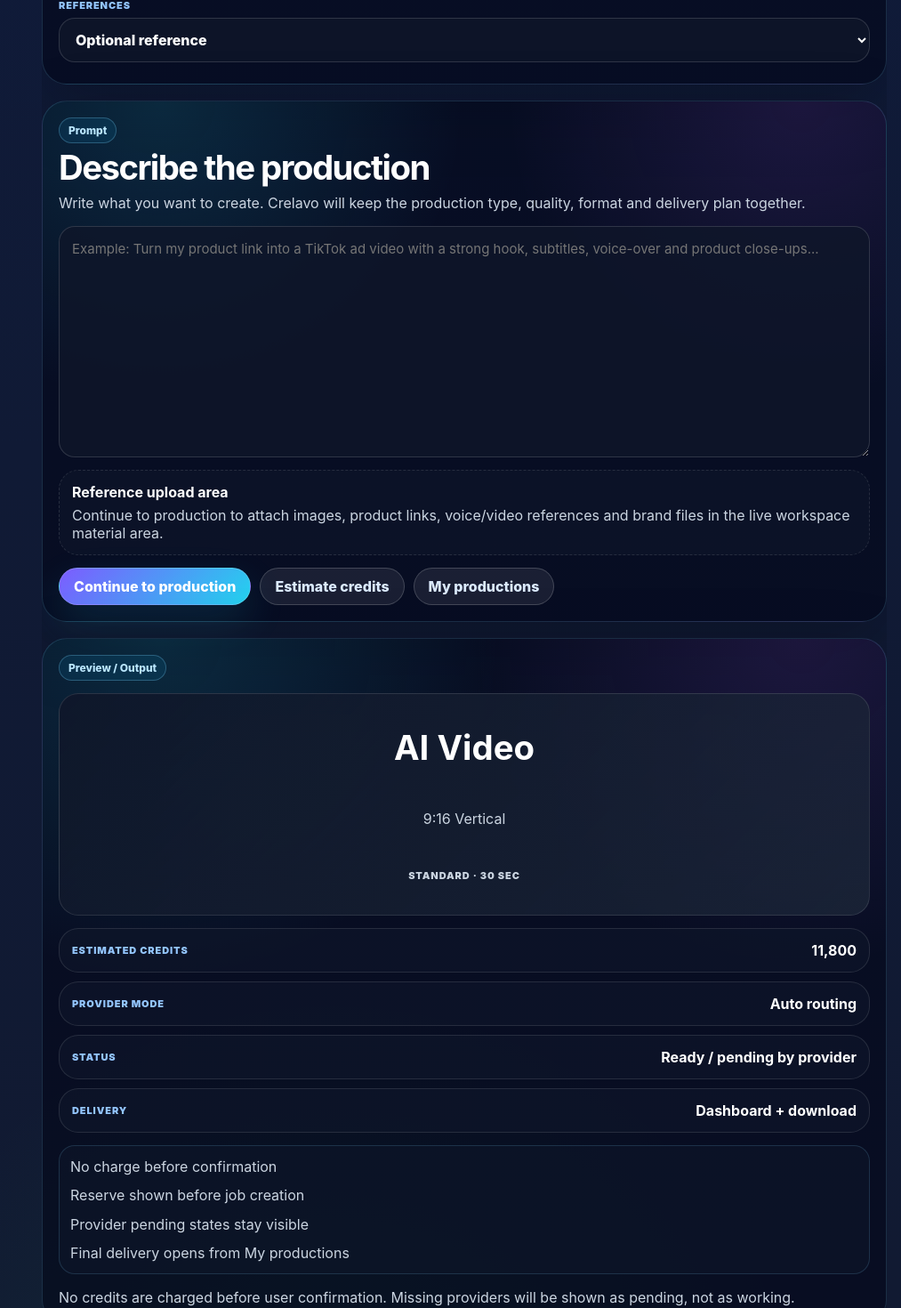
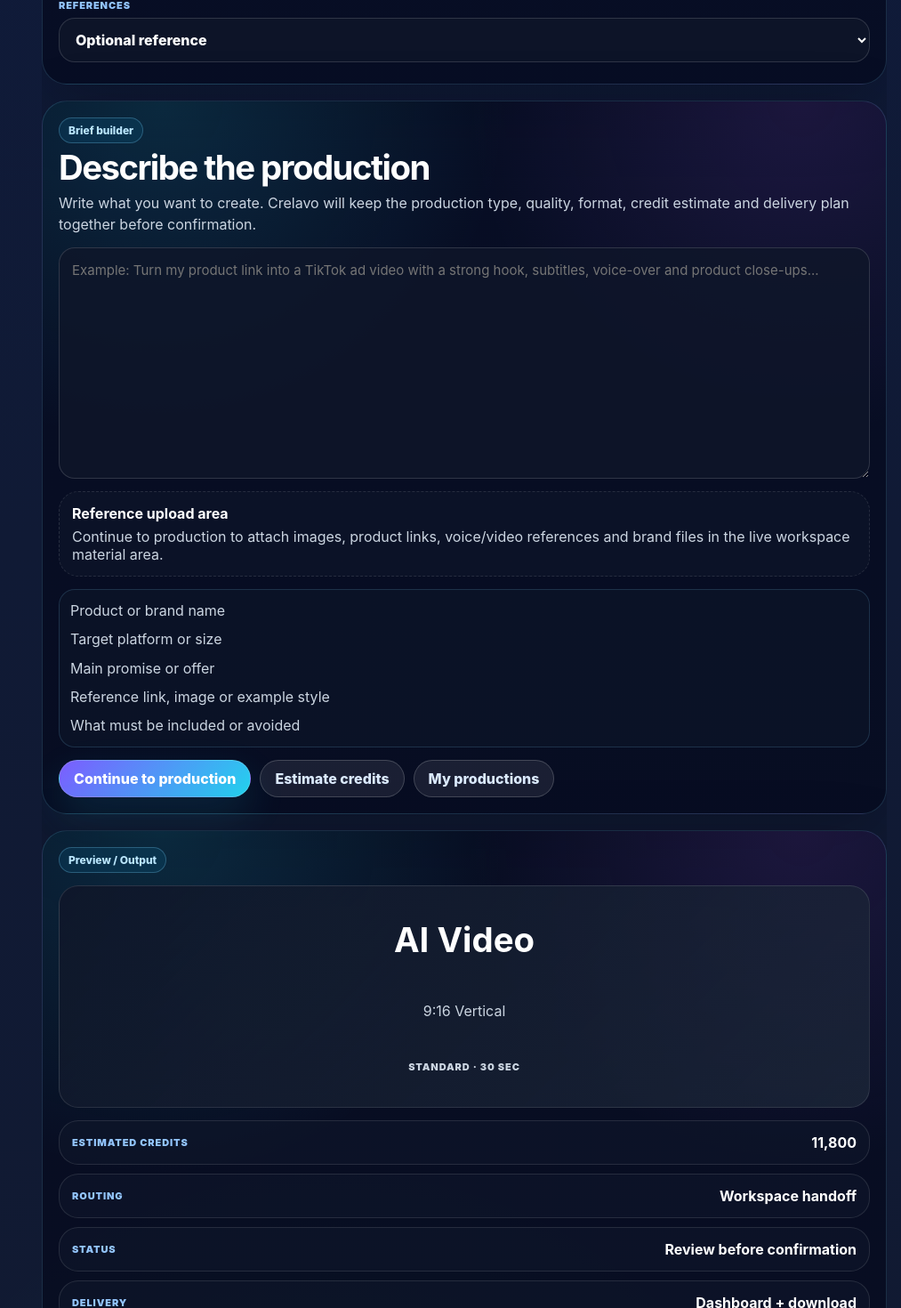
Before and after one commit to olcayto44/crelavo-vercel-upload, a Next.js app: page /dashboard/create in a window 1280 px wide. Shown: the part 840-2310 px from the top of the page at 89% size, without its empty margins (267-1280 px from the left). Built offline with nearby package versions, Linux system fonts and the light colour scheme; no server answers.

Commit message:
improve api-free conversion trust flow

```diff
--- a/src/components/ProductionStudio.tsx
+++ b/src/components/ProductionStudio.tsx
@@ -17,6 +17,21 @@ const studioTypes = [
 const qualityOptions = ["Fast", "Standard", "Professional", "Cinematic", "Ultra"];
 const formatOptions = ["9:16 Vertical", "16:9 Landscape", "1:1 Square", "4:5 Social", "Custom"];
 const durationOptions = ["5 sec", "10 sec", "15 sec", "30 sec", "60 sec", "Project based"];
+
+const createTrustSteps = [
+  "No credit charge on this screen",
+  "Final reserve is reviewed before job confirmation",
+  "Reference files and product links stay attached to the request",
+  "Final outputs are delivered from My productions"
+];
+
+const createBriefTips = [
+  "Product or brand name",
+  "Target platform or size",
+  "Main promise or offer",
+  "Reference link, image or example style",
+  "What must be included or avoided"
+];
 
 export function ProductionStudio({ initialIdea = "", initialType = "AI Video" }: { initialIdea?: string; initialType?: string }) {
   const [prompt, setPrompt] = useState(initialIdea);
@@ -84,20 +99,23 @@ export function ProductionStudio({ initialIdea = "", initialType = "AI Video" }:
 
         <main className="production-studio-panel studio-center-panel">
           <div>
-            <span className="badge">Prompt</span>
+            <span className="badge">Brief builder</span>
             <h2>Describe the production</h2>
-            <p>Write what you want to create. Crelavo will keep the production type, quality, format and delivery plan together.</p>
+            <p>Write what you want to create. Crelavo will keep the production type, quality, format, credit estimate and delivery plan together before confirmation.</p>
           </div>
           <textarea value={prompt} onChange={(event) => setPrompt(event.target.value)} placeholder="Example: Turn my product link into a TikTok ad video with a strong hook, subtitles, voice-over and product close-ups..." />
           <div className="studio-reference-dropzone">
             <strong>Reference upload area</strong>
             <span>Continue to production to attach images, product links, voice/video references and brand files in the live workspace material area.</span>
           </div>
+          <div className="studio-trust-checklist studio-brief-tip-list">
+            {createBriefTips.map((item) => <span key={item}>{item}</span>)}
+          </div>
           {estimateOpen ? (
             <div className="studio-estimate-trust-card">
               <strong>{estimatedCredits.toLocaleString()} credits estimated</strong>
               <span>Credits are not charged on this screen. Continue to production to review the final reserve and confirm.</span>
-              <span>Provider/API readiness will be shown as ready or pending before the job workspace opens.</span>
+              <span>Delivery readiness and any required review steps stay visible before the job workspace opens.</span>
             </div>
           ) : null}
           <div className="studio-generate-row">
@@ -116,17 +134,14 @@ export function ProductionStudio({ initialIdea = "", initialType = "AI Video" }:
           </div>
             <div className="studio-preview-list">
               <div><small>Estimated credits</small><strong>{estimatedCredits.toLocaleString()}</strong></div>
-            <div><small>Provider mode</small><strong>Auto routing</strong></div>
-            <div><small>Status</small><strong>Ready / pending by provider</strong></div>
+              <div><small>Routing</small><strong>Workspace handoff</strong></div>
+              <div><small>Status</small><strong>Review before confirmation</strong></div>
               <div><small>Delivery</small><strong>Dashboard + download</strong></div>
             </div>
             <div className="studio-trust-checklist">
-            <span>No charge before confirmation</span>
-            <span>Reserve shown before job creation</span>
-            <span>Provider pending states stay visible</span>
-            <span>Final delivery opens from My productions</span>
+              {createTrustSteps.map((item) => <span key={item}>{item}</span>)}
             </div>
-          <p>No credits are charged before user confirmation. Missing providers will be shown as pending, not as working.</p>
+            <p>No credits are charged before user confirmation. The next screen keeps the final reserve, materials and delivery notes connected to the same production request.</p>
         </aside>
       </div>
     </section>
```
Also changed, not shown: src/app/page.tsx (+38 -0 lines), src/app/pricing/page.tsx (+38 -1 lines). Lines whose indentation alone changed are shown as unchanged.
